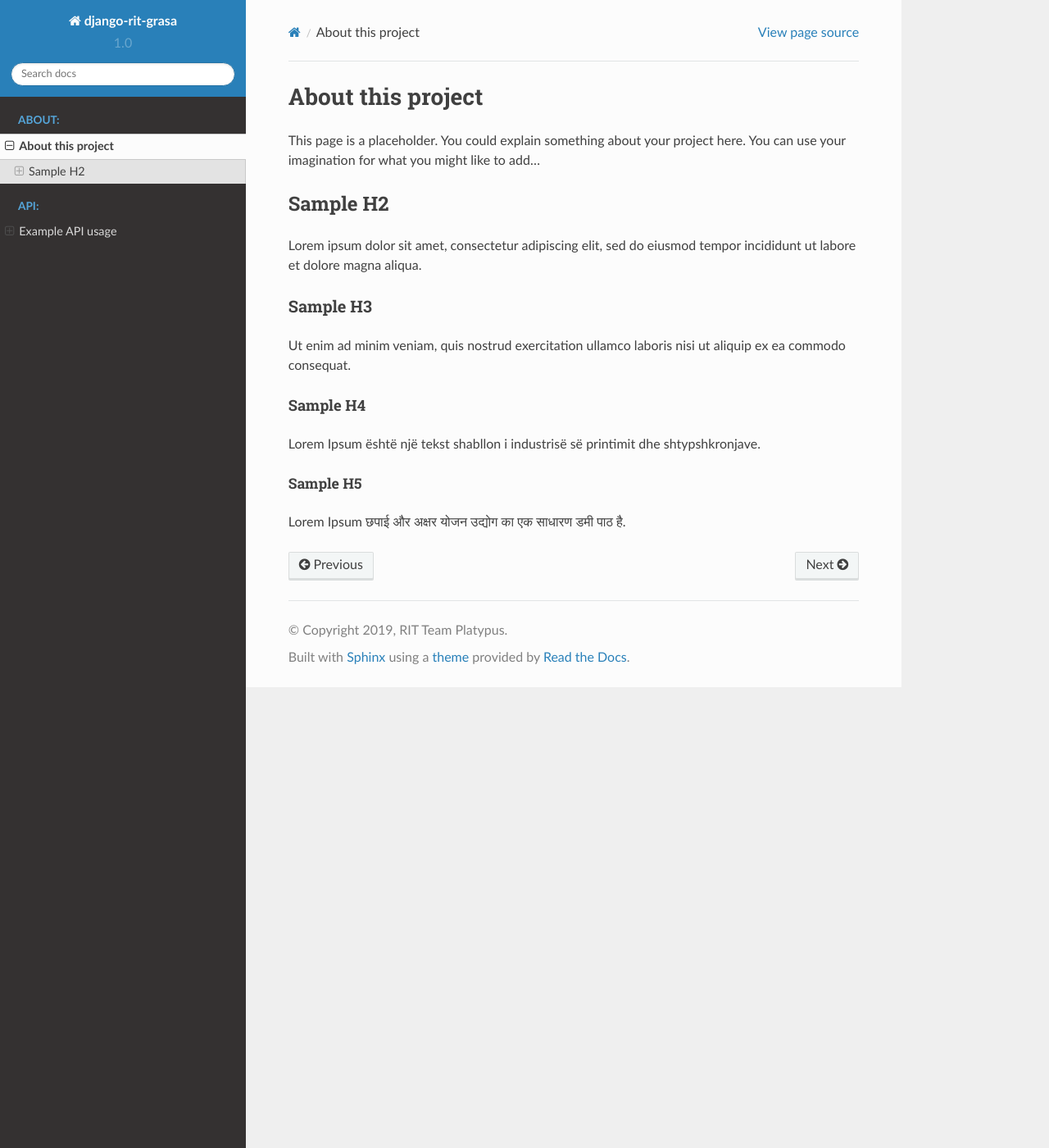
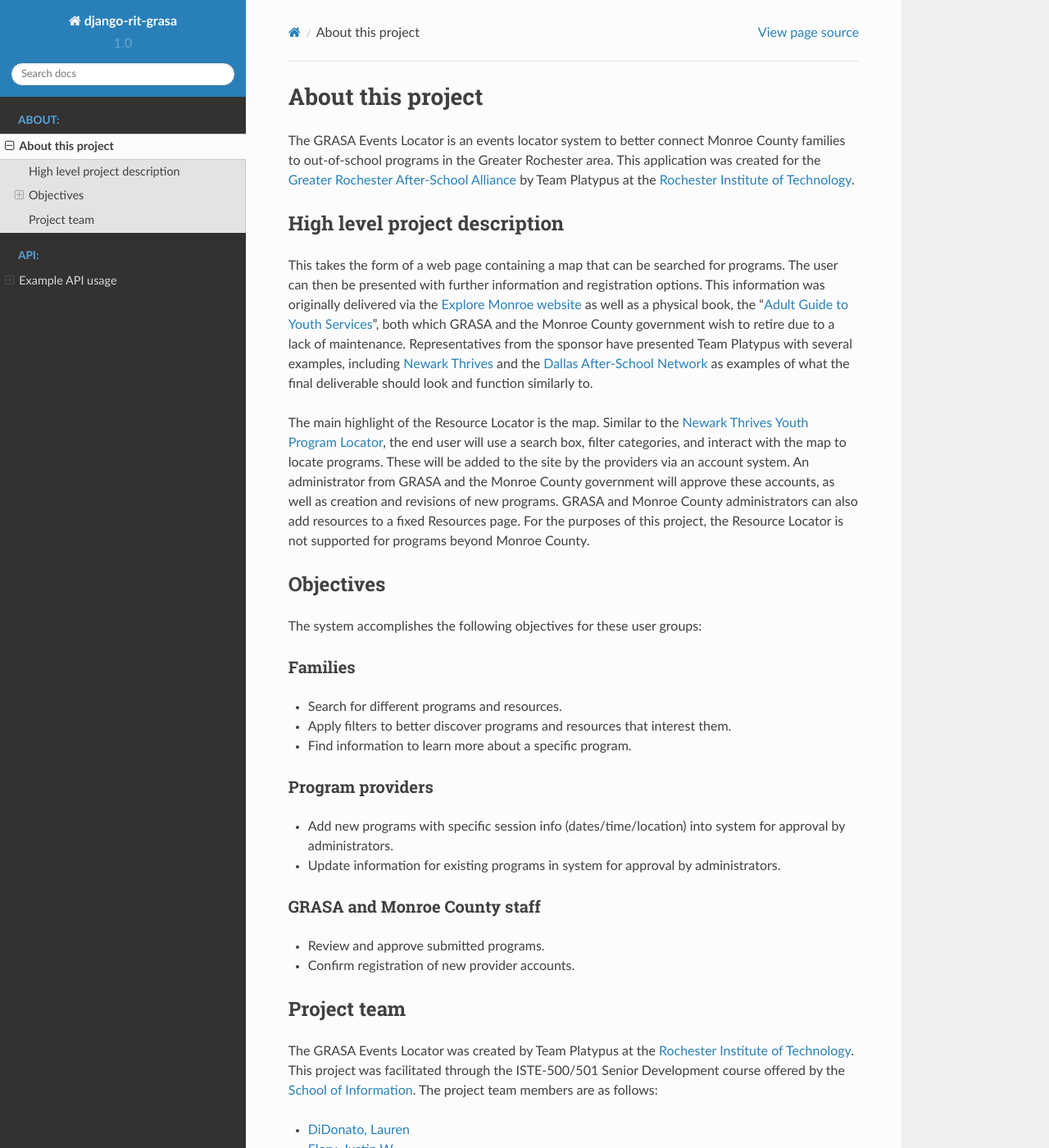
Before and after one commit to jwflory/django-rit-grasa, a Sphinx documentation site: the page built from docs/about/about-project.md, in a window 1280 px wide and 1400 px high. Shown: the whole window at 82% size. Built offline with Sphinx 7.4.7 and the Read the Docs theme 2.0.0, drawn with Linux system fonts in a browser that asks for light colours; formulas are drawn with MathJax 3; some of the changed text lies outside the part shown.

Commit message:
docs: Replace boilerplate text with real text about project
This commit reworks our public documentation to be real and relevant to
our project. It removes the boilerplate filler in our project docs and
adds some background info directly from our project charter.

This is a base to start building out our docs further.

Signed-off-by: Justin W. Flory <git@jwf.io>

```diff
--- /dev/null
+++ b/docs/about/about-project.md
@@ -0,0 +1,59 @@
+About this project
+==================
+
+<!--
+    Style rule: One sentence per line please!
+    This makes git diffs easier to read in PRs.
+-->
+
+The GRASA Events Locator is an events locator system to better connect Monroe County families to out-of-school programs in the Greater Rochester area.
+This application was created for the [Greater Rochester After-School Alliance](https://www.racf.org/About/Giving-Circles-Initiatives-and-Partnerships/Greater-Rochester-After-School-Alliance) by Team Platypus at the [Rochester Institute of Technology](https://www.rit.edu/).
+
+
+## High level project description
+
+This takes the form of a web page containing a map that can be searched for programs.
+The user can then be presented with further information and registration options.
+This information was originally delivered via the [Explore Monroe website](http://exploremonroeny.com/calendar) as well as a physical book, the “[Adult Guide to Youth Services](https://www2.monroecounty.gov/files/youth/Adult_Guide%202011.pdf)”, both which GRASA and the Monroe County government wish to retire due to a lack of maintenance.
+Representatives from the sponsor have presented Team Platypus with several examples, including [Newark Thrives](http://youthprogramlocator.newark-thrives.org/) and the [Dallas After-School Network](http://dasn.force.com/dapf/ProgramFinder) as examples of what the final deliverable should look and function similarly to.
+
+The main highlight of the Resource Locator is the map.
+Similar to the [Newark Thrives Youth Program Locator](http://youthprogramlocator.newark-thrives.org/), the end user will use a search box, filter categories, and interact with the map to locate programs.
+These will be added to the site by the providers via an account system. An administrator from GRASA and the Monroe County government will approve these accounts, as well as creation and revisions of new programs.
+GRASA and Monroe County administrators can also add resources to a fixed Resources page.
+For the purposes of this project, the Resource Locator is not supported for programs beyond Monroe County.
+
+
+## Objectives
+
+The system accomplishes the following objectives for these user groups:
+
+### Families
+
+* Search for different programs and resources.
+* Apply filters to better discover programs and resources that interest them.
+* Find information to learn more about a specific program.
+
+### Program providers
+
+* Add new programs with specific session info (dates/time/location) into system for approval by administrators.
+* Update information for existing programs in system for approval by administrators.
+
+### GRASA and Monroe County staff
+
+* Review and approve submitted programs.
+* Confirm registration of new provider accounts.
+
+
+## Project team
+
+The GRASA Events Locator was created by Team Platypus at the [Rochester Institute of Technology](https://www.rit.edu/).
+This project was facilitated through the ISTE-500/501 Senior Development course offered by the [School of Information](https://www.rit.edu/computing/school-of-information).
+The project team members are as follows:
+
+* [DiDonato, Lauren](https://github.com/ldidonato)
+* [Flory, Justin W.](https://github.com/jwflory)
+* [Larrimore, Nathaniel](https://github.com/nlMeminger)
+* [Leong, Harrison](https://github.com/leong96)
+* [Levasseur, Eli](https://github.com/eguy006)
+* [Mon, Lei](https://github.com/leiyinmon)
--- a/docs/about/about-project.rst
+++ /dev/null
@@ -1,28 +0,0 @@
-##################
-About this project
-##################
-
-This page is a placeholder.
-You could explain something about your project here.
-You can use your imagination for what you might like to add…
-
-*********
-Sample H2
-*********
-
-Lorem ipsum dolor sit amet, consectetur adipiscing elit, sed do eiusmod tempor incididunt ut labore et dolore magna aliqua.
-
-Sample H3
-=========
-
-Ut enim ad minim veniam, quis nostrud exercitation ullamco laboris nisi ut aliquip ex ea commodo consequat.
-
-Sample H4
----------
-
-Lorem Ipsum është një tekst shabllon i industrisë së printimit dhe shtypshkronjave.
-
-Sample H5
-^^^^^^^^^
-
-Lorem Ipsum छपाई और अक्षर योजन उद्योग का एक साधारण डमी पाठ है.
```
Also changed, not shown: docs/index.rst (+5 -24 lines).
